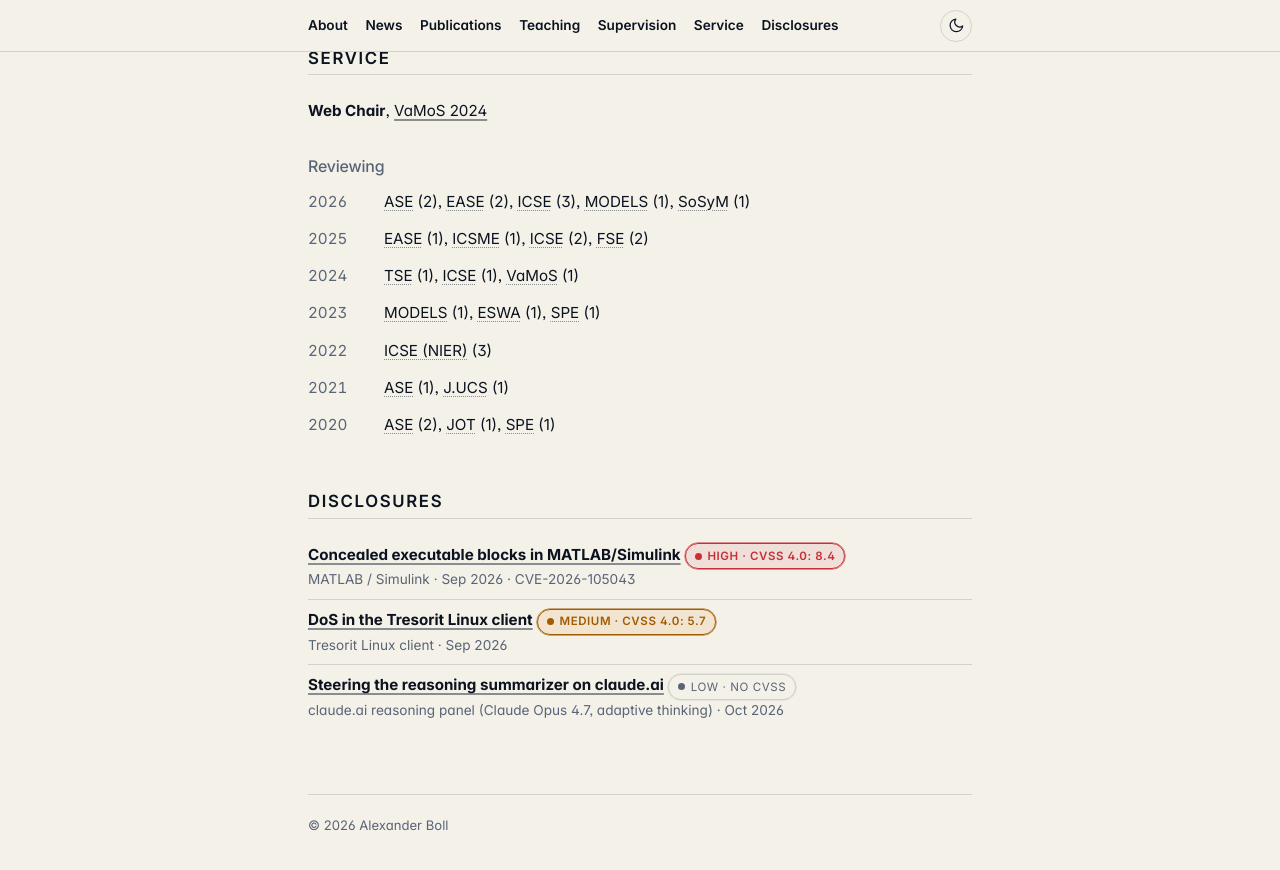
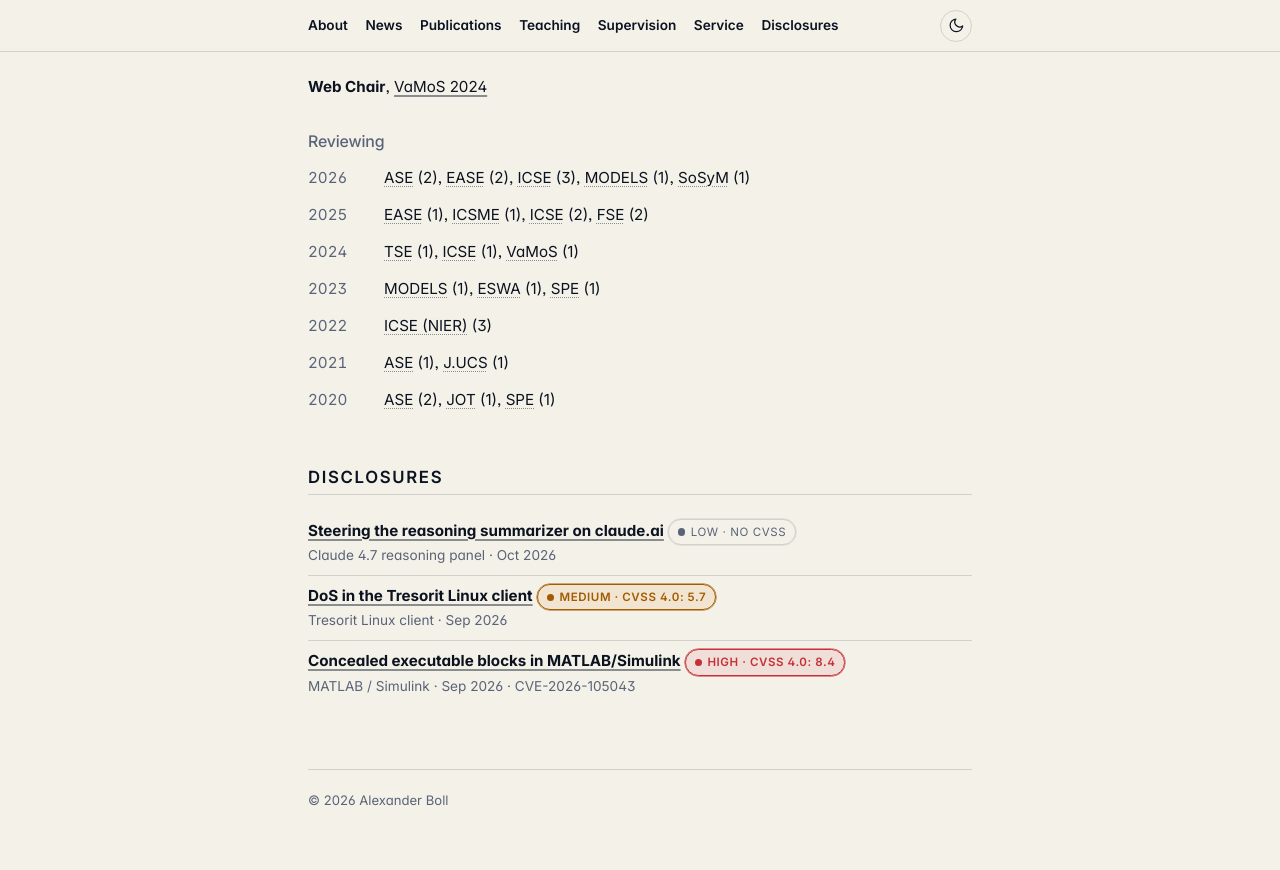
Before and after one commit to lanpirot/lanpirot.github.io, a Jekyll site: the page built from index.md, in a window 1280 px wide and 900 px high, scrolled down 4184 px. Shown: the top 870 px of the window. Built offline with Jekyll 4.4.1, drawn with Linux system fonts in a browser that asks for light colours; some of the changed text lies outside the part shown.

Commit message:
List disclosures newest first; shorten summarizer news and product label
Co-Authored-By: Claude Opus 5.5 <noreply@anthropic.com>
Claude-Session: https://claude.ai/code/session_01Px5wnD6cKbrbrUxAKRqC4E

```diff
--- a/_data/news.yml
+++ b/_data/news.yml
@@ -4,7 +4,7 @@
 # Avoid: "paper accepted at X" (the paper itself is the record).
 
 - date: 2026-10-10
-  text: "Published a security disclosure on claude.ai: Claude's reasoning summarizer can be steered, leaks raw thinking and carries state."
+  text: "Published a security disclosure on Claude's reasoning summarizer: steerable, leaks raw thinking and carries state."
   link: "/disclosures/claude-reasoning-summarizer/"
 
 - date: 2026-09-02
--- a/_disclosures/claude-reasoning-summarizer.md
+++ b/_disclosures/claude-reasoning-summarizer.md
@@ -3,7 +3,7 @@ title: "Steering the reasoning summarizer on claude.ai"
 date: 2026-10-10
 severity: "Low · no CVSS"
 cwe: "CWE-1427 · 209 · 1426 · 451"
-product: "claude.ai reasoning panel (Claude Opus 4.7, adaptive thinking)"
+product: "Claude 4.7 reasoning panel"
 status: "No longer reproduces"
 description: "Security note: the summarizer behind the claude.ai reasoning panel is steerable by the text Claude thinks about, leaks raw thinking verbatim, and carries state between invocations."
 ---
--- a/_includes/section-disclosures.html
+++ b/_includes/section-disclosures.html
@@ -1,7 +1,7 @@
 <section id="disclosures">
   <h2>Disclosures</h2>
   <ul class="plain-list">
-    {%- assign items = site.disclosures | sort: "date" -%}
+    {%- assign items = site.disclosures | sort: "date" | reverse -%}
     {%- for d in items -%}
       <li>
         <strong><a href="{{ d.url | relative_url }}">{{ d.title }}</a></strong>
```
